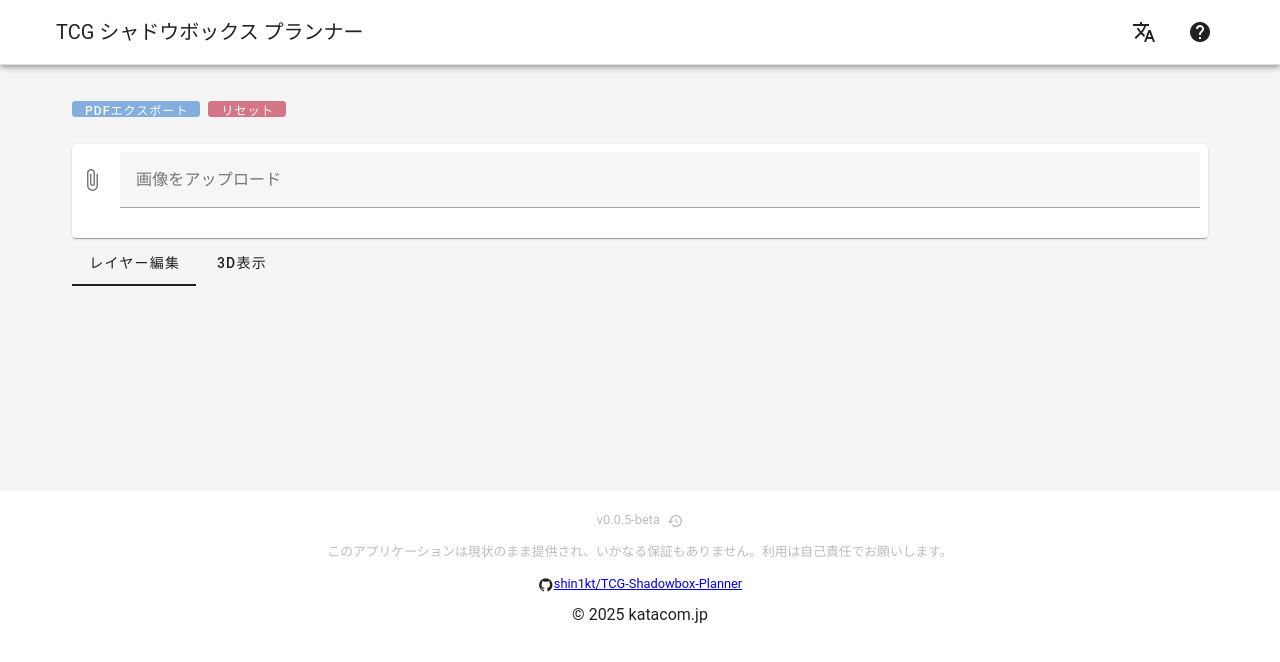
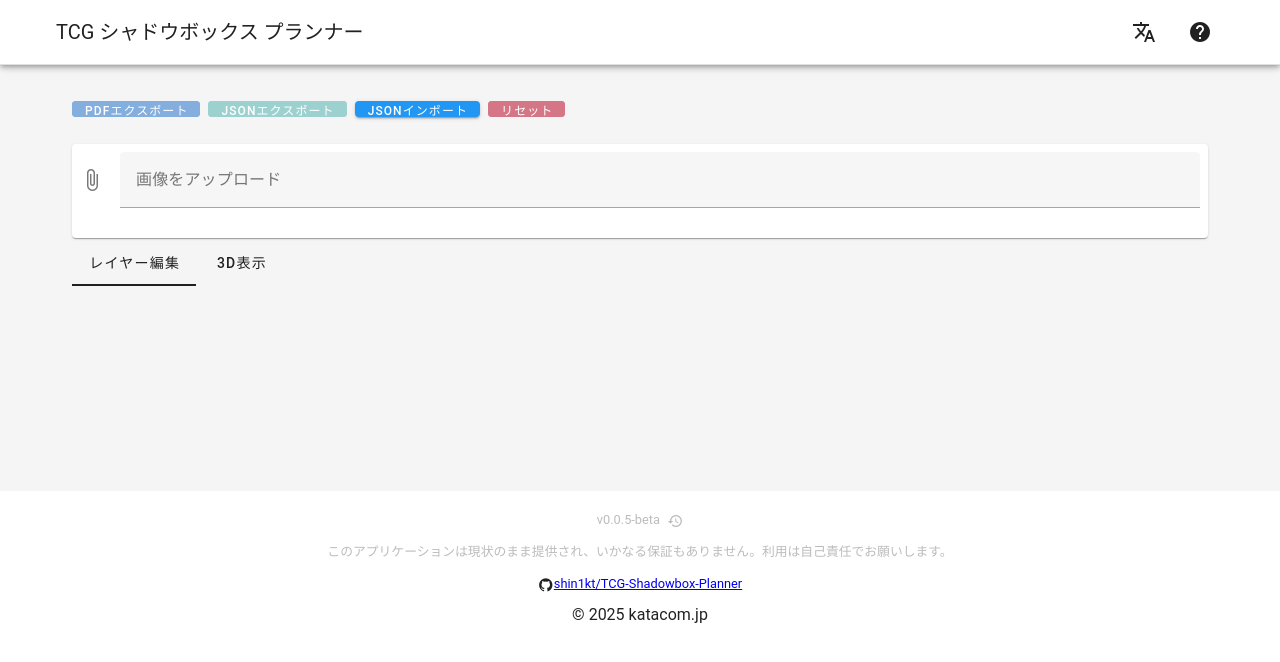
Before and after one commit to shin1kt/TCG-Shadowbox-Planner, a Nuxt app in the folder app/: page / in a window 1280 px wide. Shown: the top 662 px of the page. Built offline with nearby package versions, Linux system fonts and the light colour scheme.

Commit message:
feat: データのエクスポート、インポートの実装

```diff
--- a/app/i18n/locales/ja.json
+++ b/app/i18n/locales/ja.json
@@ -5,6 +5,8 @@
   },
   "buttons": {
     "exportPDF": "PDFエクスポート",
+    "exportJSON": "JSONエクスポート",
+    "importJSON": "JSONインポート",
     "save": "保存",
     "cancel": "キャンセル",
     "delete": "削除",
@@ -94,6 +96,17 @@
     "showChangelog": "変更履歴を表示"
   },
   "confirm": {
-    "reset": "すべての画像と編集内容をリセットしますか？"
+    "reset": "すべての画像と編集内容をリセットしますか？",
+    "importReplace": "現在の作業内容を破棄して、インポートした内容に置き換えますか？"
+  },
+  "errors": {
+    "exportFailed": "エクスポートに失敗しました。もう一度お試しください。",
+    "importFailed": "インポートに失敗しました。ファイルの形式が正しいか確認してください。"
+  },
+  "success": {
+    "importComplete": "インポートが完了しました。"
+  },
+  "prompts": {
+    "enterFileName": "エクスポートするファイル名を入力してください："
   }
 }
--- a/app/pages/index.vue
+++ b/app/pages/index.vue
@@ -11,6 +11,32 @@
         >
           {{ t("buttons.exportPDF") }}
         </v-btn>
+        <v-btn
+          color="secondary"
+          class="ml-2"
+          @click="exportToJSON"
+          :disabled="imageList.length === 0"
+          size="small"
+          density="compact"
+        >
+          {{ t("buttons.exportJSON") }}
+        </v-btn>
+        <v-btn
+          color="info"
+          class="ml-2"
+          @click="triggerJSONImport"
+          size="small"
+          density="compact"
+        >
+          {{ t("buttons.importJSON") }}
+        </v-btn>
+        <input
+          ref="jsonFileInput"
+          type="file"
+          accept=".json"
+          style="display: none"
+          @change="handleJSONImport"
+        />
         <v-btn
           color="error"
           class="ml-2"
@@ -162,6 +188,7 @@ const selectedIndex = ref<number>(-1);
 const activeTab = ref("grid");
 const selectedStackImages = ref<number[]>([]); // 選択されたレイヤーのインデックスを配列で管理
 const layeredImagesRef = ref<{ redraw: () => void } | null>(null);
+const jsonFileInput = ref<HTMLInputElement | null>(null);
 
 let jsPDF: any = null;
 
@@ -399,6 +426,144 @@ const initializeSelectedImages = () => {
 onMounted(() => {
   initializeSelectedImages();
 });
+
+// JSONエクスポート機能
+const exportToJSON = async () => {
+  try {
+    // ファイル名を入力してもらう
+    const defaultName = `tcg-shadowbox-${
+      new Date().toISOString().split("T")[0]
+    }`;
+    const fileName = window.prompt(t("prompts.enterFileName"), defaultName);
+
+    // キャンセルされた場合は処理を中断
+    if (fileName === null) {
+      return;
+    }
+
+    // 空文字の場合はデフォルト名を使用
+    const finalFileName = fileName.trim() || defaultName;
+
+    // HTMLImageElementをBase64データURLに変換してJSONにシリアライズ可能にする
+    const exportData = await Promise.all(
+      imageList.value.map(async (imageData) => {
+        // 元の画像をCanvasに描画してBase64データURLを取得
+        const canvas = document.createElement("canvas");
+        const ctx = canvas.getContext("2d");
+        if (!ctx) throw new Error("Canvas context not available");
+
+        canvas.width = imageData.width;
+        canvas.height = imageData.height;
+        ctx.drawImage(imageData.img, 0, 0);
+        const originalDataUrl = canvas.toDataURL("image/png");
+
+        return {
+          width: imageData.width,
+          height: imageData.height,
+          erasePaths: imageData.erasePaths,
+          editedDataUrl: imageData.editedDataUrl,
+          title: imageData.title,
+          id: imageData.id,
+          originalDataUrl, // 元の画像データ
+        };
+      })
+    );
+
+    const jsonData = {
+      version: "1.0",
+      timestamp: new Date().toISOString(),
+      images: exportData,
+    };
+
+    const blob = new Blob([JSON.stringify(jsonData, null, 2)], {
+      type: "application/json",
+    });
+    const url = URL.createObjectURL(blob);
+
+    const link = document.createElement("a");
+    link.href = url;
+    // .jsonが含まれていない場合は追加
+    link.download = finalFileName.endsWith(".json")
+      ? finalFileName
+      : `${finalFileName}.json`;
+    link.click();
+
+    URL.revokeObjectURL(url);
+  } catch (error) {
+    console.error("JSON export failed:", error);
+    alert(t("errors.exportFailed"));
+  }
+};
+
+// JSONインポートのトリガー
+const triggerJSONImport = () => {
+  jsonFileInput.value?.click();
+};
+
+// JSONインポート処理
+const handleJSONImport = async (event: Event) => {
+  const target = event.target as HTMLInputElement;
+  const file = target.files?.[0];
+
+  if (!file) return;
+
+  try {
+    const text = await file.text();
+    const jsonData = JSON.parse(text);
+
+    // バージョンチェック（将来的な互換性のため）
+    if (!jsonData.version) {
+      throw new Error("Invalid file format");
+    }
+
+    // 既存の画像がある場合は確認
+    if (imageList.value.length > 0) {
+      const shouldReplace = window.confirm(t("confirm.importReplace"));
+      if (!shouldReplace) {
+        target.value = ""; // ファイル選択をリセット
+        return;
+      }
+    }
+
+    // JSONデータからImageDataObjectを復元
+    const restoredImages = await Promise.all(
+      jsonData.images.map(async (imageData: any) => {
+        return new Promise<ImageDataObject>((resolve, reject) => {
+          const img = new Image();
+          img.onload = () => {
+            resolve({
+              img,
+              width: imageData.width,
+              height: imageData.height,
+              erasePaths: imageData.erasePaths || [],
+              editedDataUrl: imageData.editedDataUrl || "",
+              title: imageData.title,
+              id: imageData.id,
+            });
+          };
+          img.onerror = () => {
+            reject(new Error(`Failed to load image: ${imageData.title}`));
+          };
+          img.src = imageData.originalDataUrl;
+        });
+      })
+    );
+
+    // 画像リストを更新
+    imageList.value = restoredImages;
+    selectedStackImages.value = Array.from(
+      { length: restoredImages.length },
+      (_, i) => i
+    );
+
+    alert(t("success.importComplete"));
+  } catch (error) {
+    console.error("JSON import failed:", error);
+    alert(t("errors.importFailed"));
+  } finally {
+    target.value = ""; // ファイル選択をリセット
+  }
+};
 </script>
 
 <style scoped>
```
Also changed, not shown: app/i18n/locales/en.json (+14 -1 lines).
